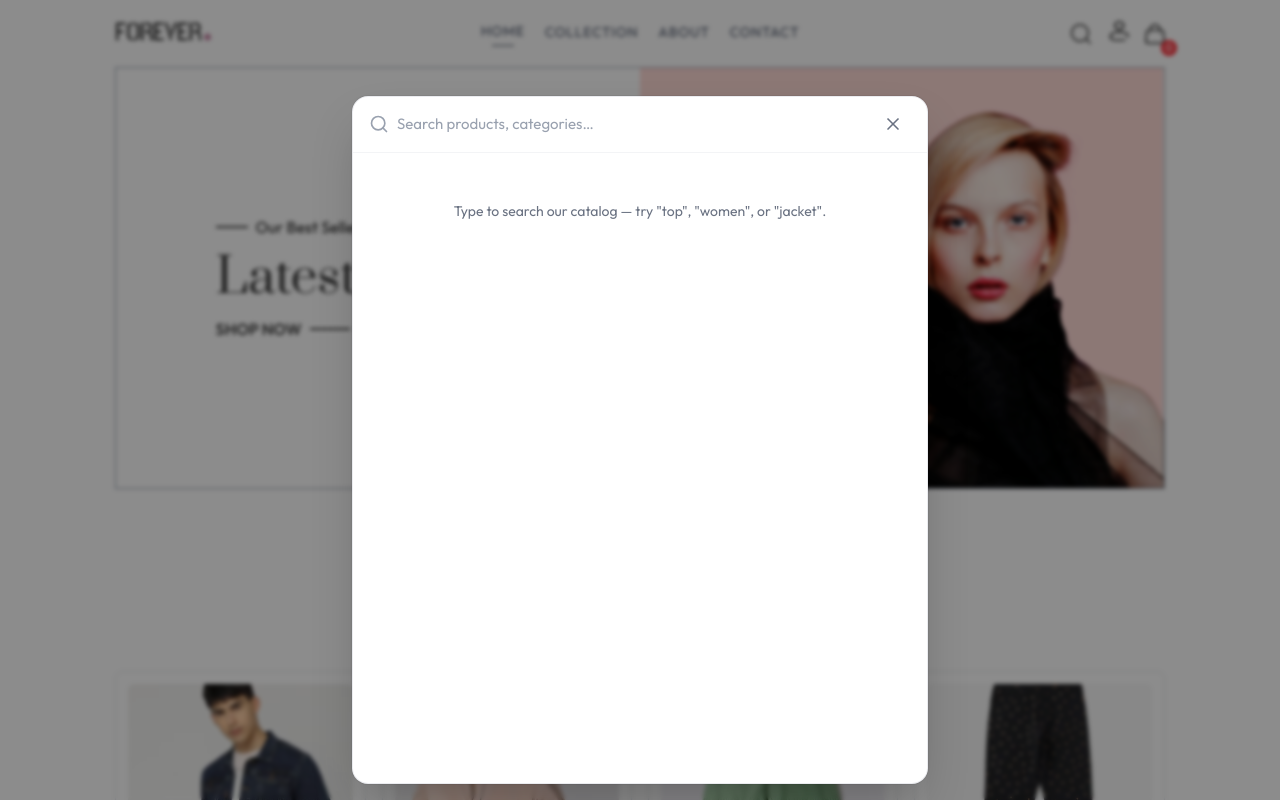
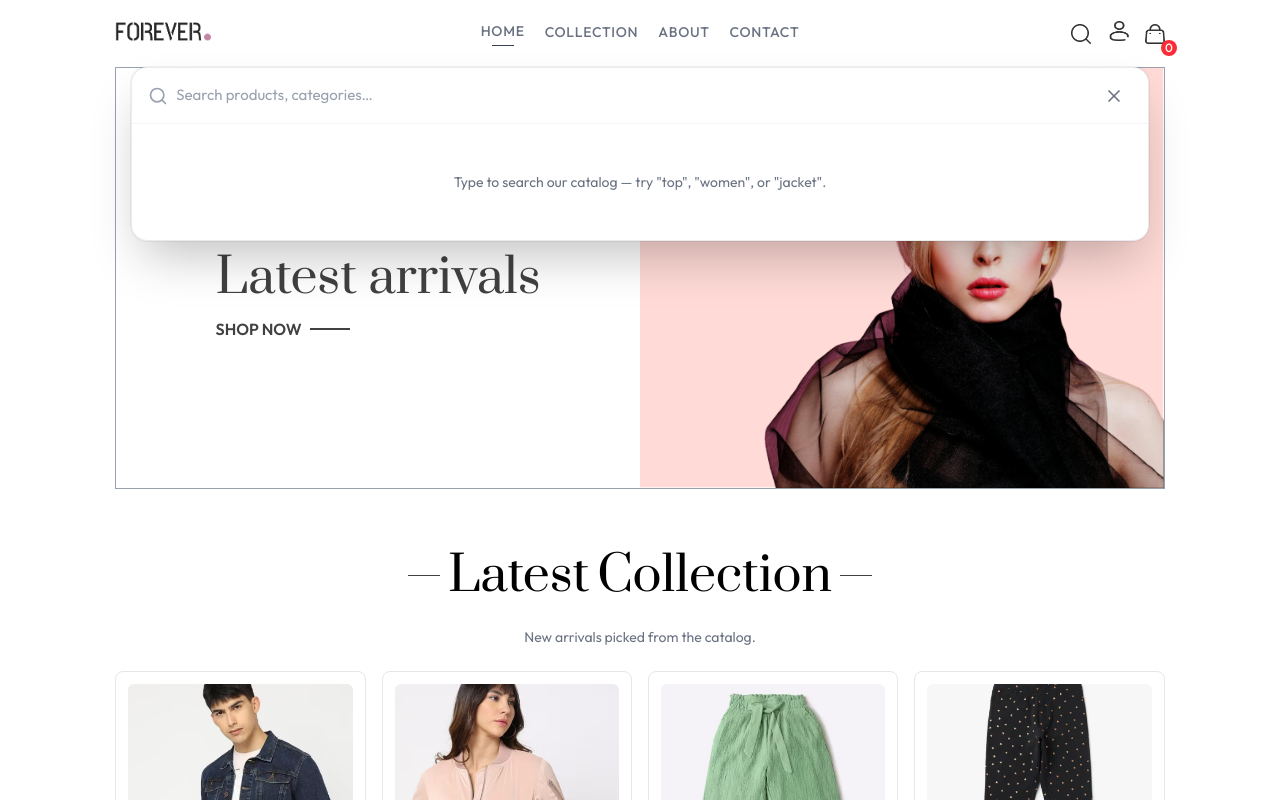
Before and after one commit to EbrahimNasserr/Forever-frontEnd, a React (Vite) app in the folder forever/: page / in a window 1280 px wide. Both pictures are taken after a click on the button 1080 px from the left and 33 px from the top of the page. Shown: the top 800 px of the page. Built offline with nearby package versions, Linux system fonts and the light colour scheme.

Commit message:
Refactor Navbar and SearchBar components for improved structure and functionality. Navbar now includes a search button and profile menu, while SearchBar handles closing on outside clicks.

```diff
--- a/forever/src/components/header/Navbar.jsx
+++ b/forever/src/components/header/Navbar.jsx
@@ -179,6 +179,7 @@ const Navbar = () => {
 
   return (
     <>
+      <div className="relative">
         <header className="flex items-center justify-between py-5 font-medium">
           <NavLink to="/">
             <img src={assets.logo} alt="logo" className="w-24 h-auto" />
@@ -284,12 +285,16 @@ const Navbar = () => {
           </div>
         </header>
 
+        <SearchBar
+          isOpen={isSearchOpen}
+          onClose={() => setIsSearchOpen(false)}
+        />
+      </div>
+
       <MobileSidebar
         isOpen={isSidebarOpen}
         onClose={() => setIsSidebarOpen(false)}
       />
-
-      <SearchBar isOpen={isSearchOpen} onClose={() => setIsSearchOpen(false)} />
     </>
   );
 };
--- a/forever/src/components/share/SearchBar.jsx
+++ b/forever/src/components/share/SearchBar.jsx
@@ -7,6 +7,7 @@ const SearchBar = ({ isOpen, onClose }) => {
   const products = useSelector((state) => state.products.items);
   const [query, setQuery] = useState("");
   const inputRef = useRef(null);
+  const panelRef = useRef(null);
 
   const handleClose = useCallback(() => {
     setQuery("");
@@ -26,6 +27,16 @@ const SearchBar = ({ isOpen, onClose }) => {
     };
     document.addEventListener("keydown", onKeyDown);
     return () => document.removeEventListener("keydown", onKeyDown);
+  }, [isOpen, handleClose]);
+
+  useEffect(() => {
+    if (!isOpen) return;
+    const onPointerDown = (e) => {
+      if (!panelRef.current) return;
+      if (!panelRef.current.contains(e.target)) handleClose();
+    };
+    document.addEventListener("pointerdown", onPointerDown);
+    return () => document.removeEventListener("pointerdown", onPointerDown);
   }, [isOpen, handleClose]);
 
   const filtered = useMemo(() => {
@@ -52,19 +63,14 @@ const SearchBar = ({ isOpen, onClose }) => {
 
   return (
     <div
-      className="fixed inset-0 z-60 flex justify-center p-4 pt-20 sm:pt-24"
+      className="absolute left-0 right-0 top-full z-50 flex justify-center px-4 pb-4"
       role="dialog"
-      aria-modal="true"
       aria-label="Search products"
     >
-      <button
-        type="button"
-        className="absolute inset-0 bg-black/45 backdrop-blur-[2px]"
-        aria-label="Close search"
-        onClick={handleClose}
-      />
-
-      <div className="relative z-10 w-full max-w-xl overflow-hidden rounded-2xl border border-gray-200/80 bg-white shadow-2xl ring-1 ring-black/5">
+      <div
+        ref={panelRef}
+        className="relative z-10 w-full max-w-5xl overflow-hidden rounded-2xl border border-gray-200/80 bg-white shadow-2xl ring-1 ring-black/5"
+      >
         <div className="flex items-center gap-2 border-b border-gray-100 px-3 py-2 sm:px-4">
           <Search className="size-5 shrink-0 text-gray-400" aria-hidden />
           <input
```
Lines whose indentation alone changed are shown as unchanged.
